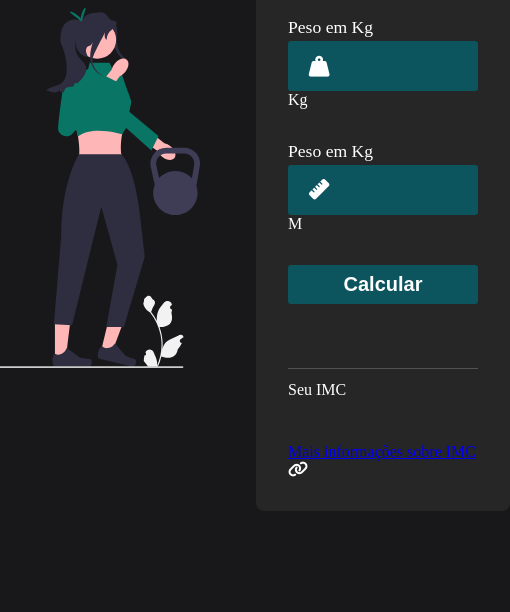
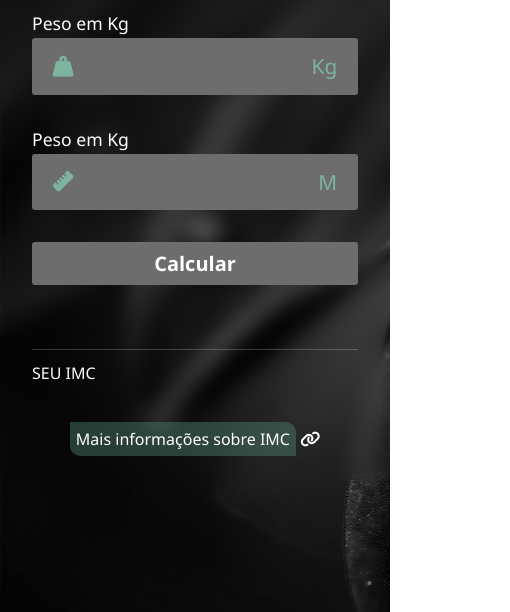
Before and after one commit to NariInt/IMC, a plain HTML site: page index.html in a window 390 px wide. Shown: the part 232-844 px from the top of the page, 510 px wide, since content can reach past the window. Drawn offline with Linux system fonts and the light colour scheme.

Commit message:
add style

```diff
--- a/index.html
+++ b/index.html
@@ -24,10 +24,11 @@
                 <div class="input-field">
                     <i class="fa-solid fa-weight-hanging"></i>
                     <input type="number" id="wheigt" required>
+                    <span>
+                        Kg
+                    </span>
                 </div>
-                <span>
-                    Kg
-                </span>
+
             </div>
             <div class="input-box">
                 <label for="higth">
@@ -36,10 +37,11 @@
                 <div class="input-field">
                     <i class="fa-solid fa-ruler"></i>
                     <input type="number" id="higth" required>
+                    <span>
+                        M
+                    </span>
                 </div>
-                <span>
-                    M
-                </span>
+
             </div>
             <button id="calculate">
                 Calcular
@@ -51,7 +53,7 @@
         <div id="result">
             <div id="bmi">
                 <span id="value"></span>
-                <span>Seu IMC</span>
+                <span>SEU IMC</span>
             </div>
             <div id="description"></div>
             <span></span>
--- /dev/null
+++ b/script.js
@@ -0,0 +1,6 @@
+
+function soma(anoA, anoN){
+    const soma = anoA - anoN;
+    console.log(soma);
+}
+soma(2023,1998);
--- a/style.css
+++ b/style.css
@@ -3,6 +3,7 @@
     margin: 0px;
     padding: 0px;
     box-sizing: border-box;
+    font-family: 'Segoe UI', Tahoma, Geneva, Verdana, sans-serif;
 }
 body{
     display: flex;
@@ -10,7 +11,8 @@ body{
     justify-content: center;
     width: 100%;
     height: 100vh;
-    background-color: #18181b;
+    background-image: url(imagens/petals-5100957_1920.jpg);
+    background-repeat: no-repeat;
 }
 #container{
     display: flex;
@@ -19,6 +21,7 @@ body{
 }
 #img img {
     width: 20rem;
+
 }
 #calculator{
     display: flex;
@@ -26,9 +29,10 @@ body{
     gap: 2rem;
     padding: 2rem;
     color: white;
-    background-color: #262626;
+    backdrop-filter: blur(10px);
     border-radius: 8px;
 }
+
 #form{
     display: flex;
     flex-direction: column;
@@ -57,14 +61,14 @@ body{
     display: flex;
     align-items: center;
     justify-content: space-between;
-    background-color: rgb(12, 85, 95);
+    background-color: #6D6D6D;
     padding: 0.3rem;
     border-radius: 3px;
     margin-top: 3px;
 }
 .input-field span,
 .input-field i{
-    color: white;
+    color: #88e1bd9c;
     font-size: 1.3rem;
     padding: 0.6rem 1rem;
 }
@@ -89,11 +93,15 @@ body{
     border: none;
     font-size:  1.25rem;
     font-weight: bold;
-    background-color: rgb(12, 85, 95);
+    background-color:#6D6D6D ;
     color: white;
     padding: 0.5rem 0;
     border-radius: 3px;
     cursor: pointer;
+}
+#calculate:hover{
+    background-color:#4f816c ;
+    color: white;
 }
 #result{
     display: flex;
@@ -102,3 +110,34 @@ body{
     border-top: 1px solid #ffffff34;
     padding: 0.75rem 0;
 }
+#moreInfo{
+    text-align: center;
+}
+#moreInfo > a{
+    color: rgb(255, 255, 255);
+    text-decoration: none;
+    background-color: #4f816c76;
+    padding: 6px;
+    border-top-right-radius: 10px;
+    border-bottom-left-radius: 10px;
+}
+@media screen and (max-width: 1024px) {
+    #img{
+        display: none;
+    }
+}
+
+@media screen and (max-width: 1024px) {
+    #container{
+    width: 100%;
+    height: 100%;
+    }
+}
+@media screen and (max-width: 1024px) {
+    #calculater{
+    width: 100%;
+    height: 100%;
+    border-radius: 0;
+    justify-content: center;
+    }
+}
```
Also changed, not shown: imagens/petals-5100957_1920.jpg (added).
